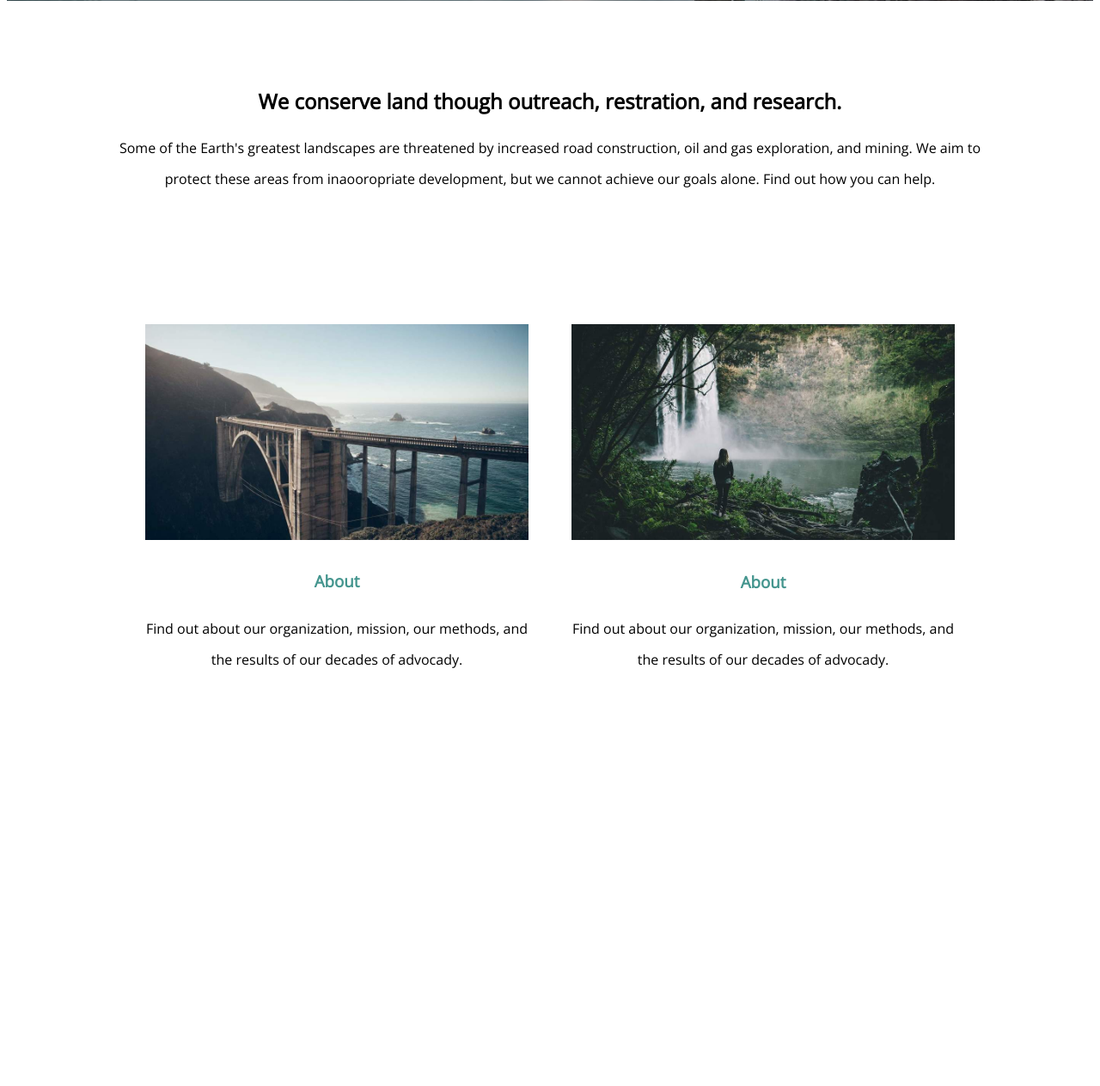
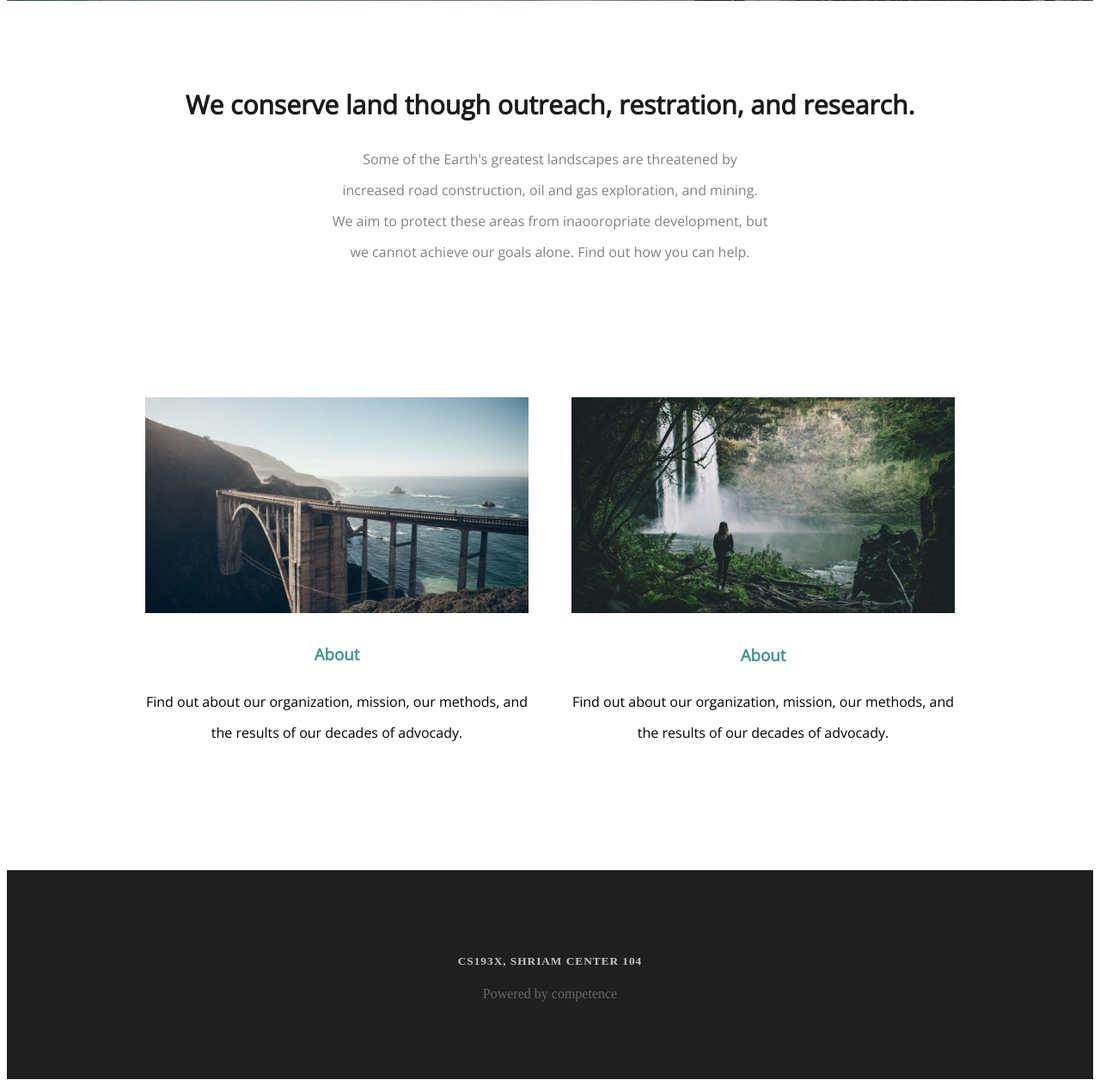
Before and after one commit to vutuankiet/phptutorial, a PHP site: page / in a window 1280 px wide. Shown: the part 615-1878 px from the top of the page at 86% size. Before the commit the page ends 1392 px from the top, so only its background shows below. Run offline with PHP 8.4, Linux system fonts and the light colour scheme.

Commit message:
Add exercise of lesson 5 Signed-off-by: vutuankiet <vutuankiet2411@gmail.com>

```diff
--- a/Exercises/Week3/Lesson5/Exercise1/index.html
+++ b/Exercises/Week3/Lesson5/Exercise1/index.html
@@ -41,5 +41,11 @@
 			</tr>
 		</table>
 	</div>
+	<footer>
+		<div class="footer">
+			<h5>CS193X, SHRIAM CENTER 104</h5>
+			<p>Powered by competence</p>
+		</div>
+	</footer>
 </body>
 </html>
--- a/Exercises/Week3/Lesson5/Exercise1/style.css
+++ b/Exercises/Week3/Lesson5/Exercise1/style.css
@@ -77,11 +77,16 @@ button:hover{
 	text-align: center;
 	margin: 100px 125px 100px 125px;
 }
+.body h2{
+	color: #1b1b1b;
+	font-size: 30px;
+}
 .textbox{
-	width: 100%;
+	width: 50%;
     margin: auto;
     line-height: 36px;
     margin-bottom: 125px;
+    color: #818181;
 }
 .body img{
 	width: 100%;
@@ -98,3 +103,16 @@ button:hover{
 .body h3{
 	color:#44958e;
 }
+.footer{
+	padding: 75px;
+	background-color: #1f1f1f;
+	line-height: 16px;
+	text-align: center;
+}
+.footer h5{
+	letter-spacing: 1px;
+	color: #c4c4c4;
+}
+.footer p{
+	color: #676767;
+}
```
